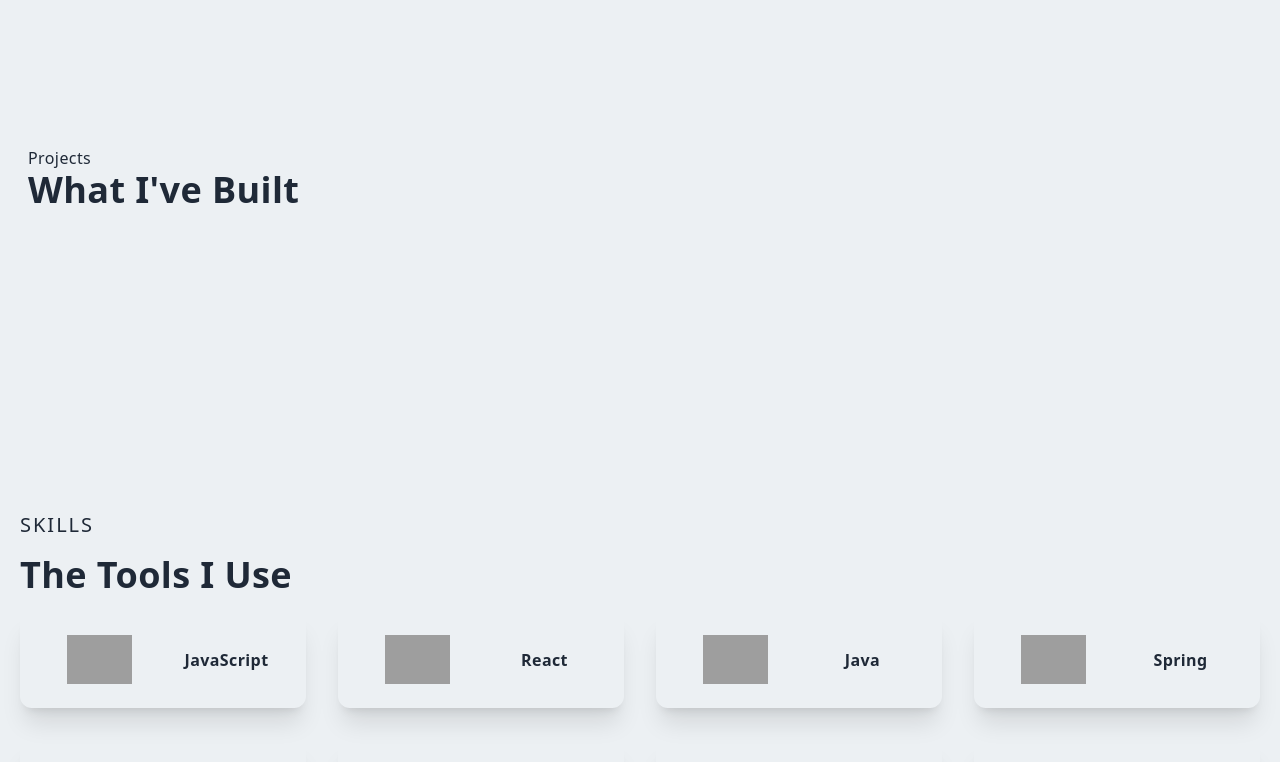
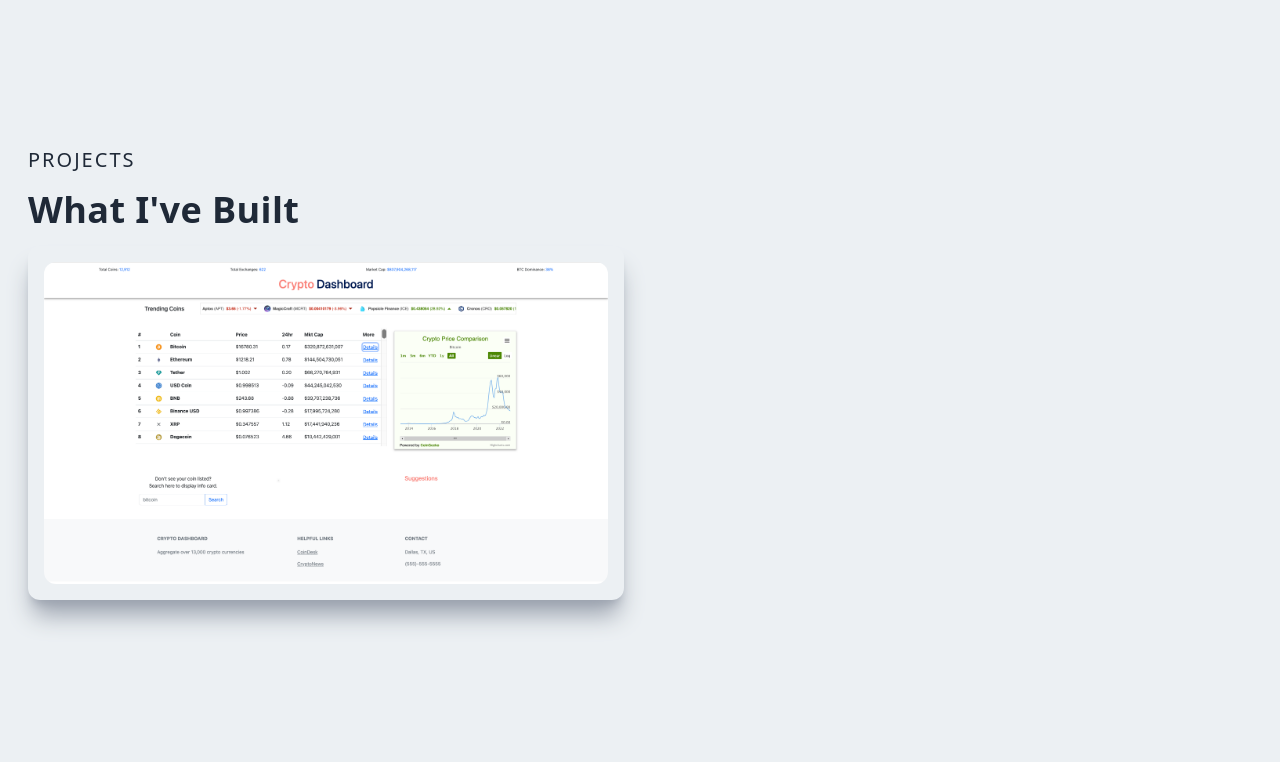
Before and after one commit to GregRodriguezJr/next_portfolio, a Next.js app: page / in a window 1280 px wide. Shown: the part 718-1480 px from the top of the page. Built offline with nearby package versions, Linux system fonts and the light colour scheme; grey boxes are pictures that could not be loaded.

Commit message:
styled project card and added image

```diff
--- a/components/Projects.jsx
+++ b/components/Projects.jsx
@@ -1,11 +1,28 @@
+import Image from 'next/image';
+import Link from 'next/link';
 import React from 'react'
+import dashboardImg from '../public/assets/dashboard.png'
 
 const Projects = () => {
   return (
     <div className='w-full'>
         <div className='max-w-[1240px] mx-auto px-2 py-16'>
-          <p>Projects</p>
-          <h2>What I've Built</h2>
+          <p className='text-xl tracking-widest uppercase'>Projects</p>
+          <h2 className='py-4'>What I've Built</h2>
+          <div className='grid md:grid-cols-2 gap-8'>
+            <div className='relative flex items-center justify-center h-auto w-full shadow-xl shadow-gray-400 rounded-xl p-4 group hover:bg-black'>
+              <Image className='rounded-xl group-hover:opacity-10' src={dashboardImg} alt='/'/>
+              <div className='hidden group-hover:block absolute top-[50%] left-[50%] translate-x-[-50%] translate-y-[-50%]'>
+                <h3 className='text-2lx text-white tracking-wider text-center uppercase'>Crypto Dashboard</h3>
+                <Link href='/'>
+                  <p className='text-center m-5 p-3 rounded-lg bg-white text-gray-700 font-bold text-lg cursor-pointer'>Demo</p>
+                </Link>
+                <Link href='/'>
+                  <p className='text-center m-5 p-3 rounded-lg bg-white text-gray-700 font-bold text-lg cursor-pointer'>Source Code</p>
+                </Link>
+              </div>
+            </div>
+          </div>
         </div>
     </div>
   )
```
Also changed, not shown: public/assets/dashboard.png (added).
